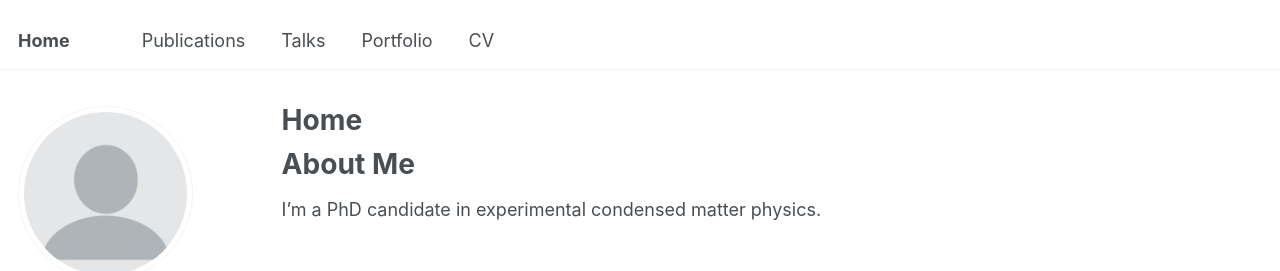
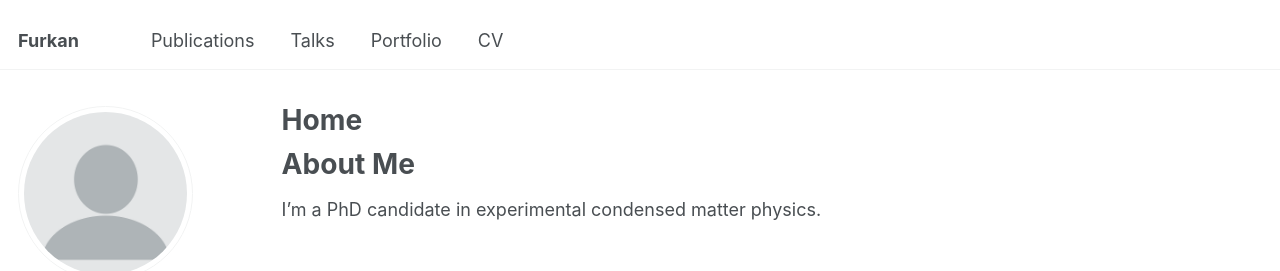
Before and after one commit to faltincicek/faltincicek.github.io, a Jekyll site: the page built from _pages/about.md, in a window 1280 px wide. Shown: the top 271 px of the page. Built offline with Jekyll 4.4.1, drawn with Linux system fonts in a browser that asks for light colours; some web fonts are replaced.

Commit message:
Update _config.yml

```diff
--- a/_config.yml
+++ b/_config.yml
@@ -9,7 +9,7 @@
 # Basic Site Settings
 locale                   : "en-US"
 site_theme               : "default"
-title                    : "Home"
+title                    : "Furkan"
 title_separator          : "-"
 name                     : &name "Furkan M. Altincicek"
 description              : &description "Furkan's personal description"
```
